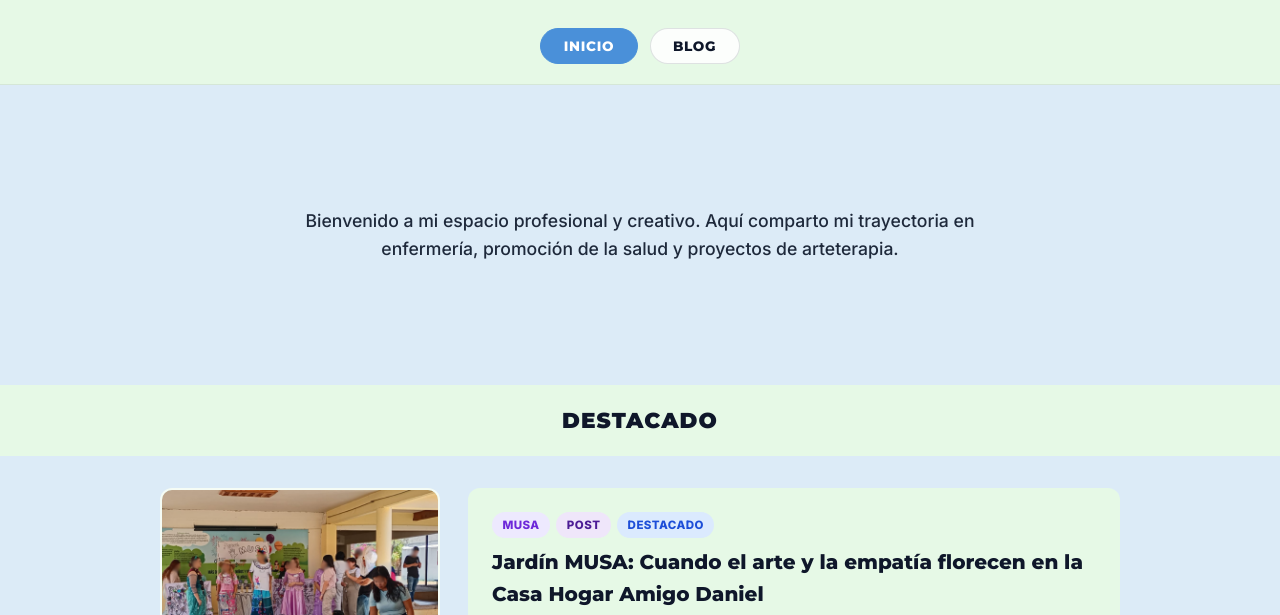
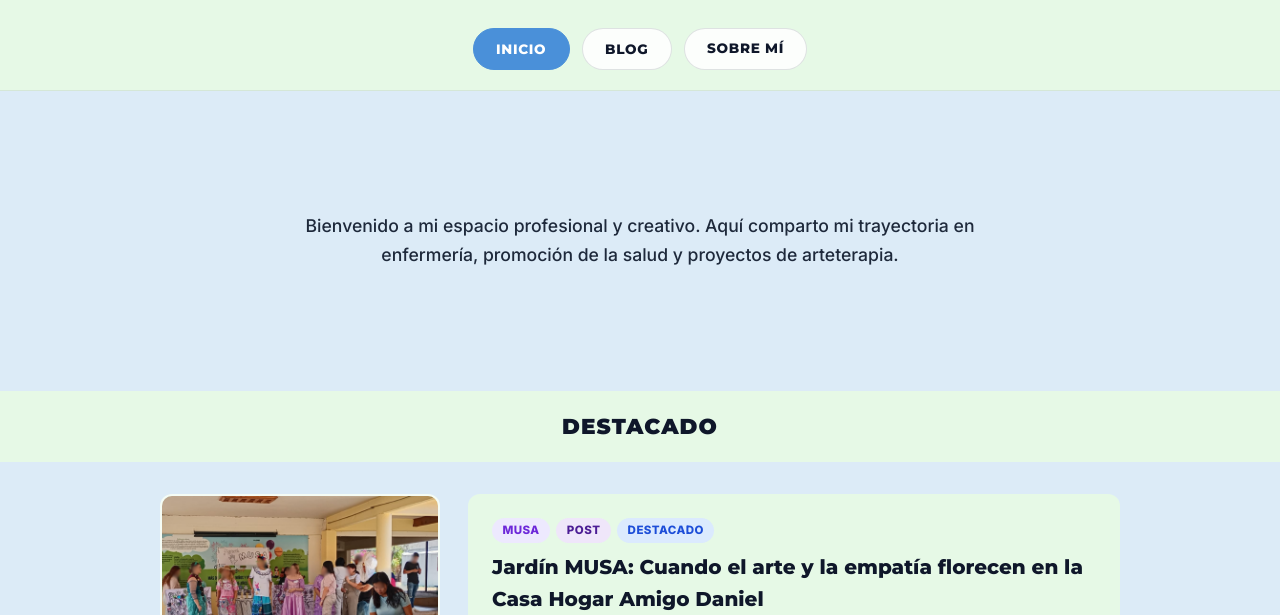
Before and after one commit to alexctexeira240201/alexctexeira240201.github.io, a plain HTML site: page index.html in a window 1280 px wide. Shown: the part 126-741 px from the top of the page. Drawn offline with nearby package versions, Linux system fonts and the light colour scheme.

```diff
--- a/index.html
+++ b/index.html
@@ -351,10 +351,11 @@
     <p class="subtitle" id="site-subtitle">Enfermería · Educación para la Salud · Arteterapia</p>
   </header>
 
-  <nav class="main-nav">
-    <button class="nav-btn active" onclick="showView('inicio', this)">Inicio</button>
-    <button class="nav-btn" onclick="showView('blog', this)">Blog</button>
-  </nav>
+ <nav class="main-nav">
+  <button class="nav-btn active" onclick="showView('inicio', this)">Inicio</button>
+  <button class="nav-btn" onclick="showView('blog', this)">Blog</button>
+  <a href="sobre-mi.html" class="nav-btn" style="text-decoration: none;">Sobre Mí</a>
+</nav>
 
   <!-- VISTA 1: INICIO -->
   <main id="view-inicio" class="view-section active">
```
